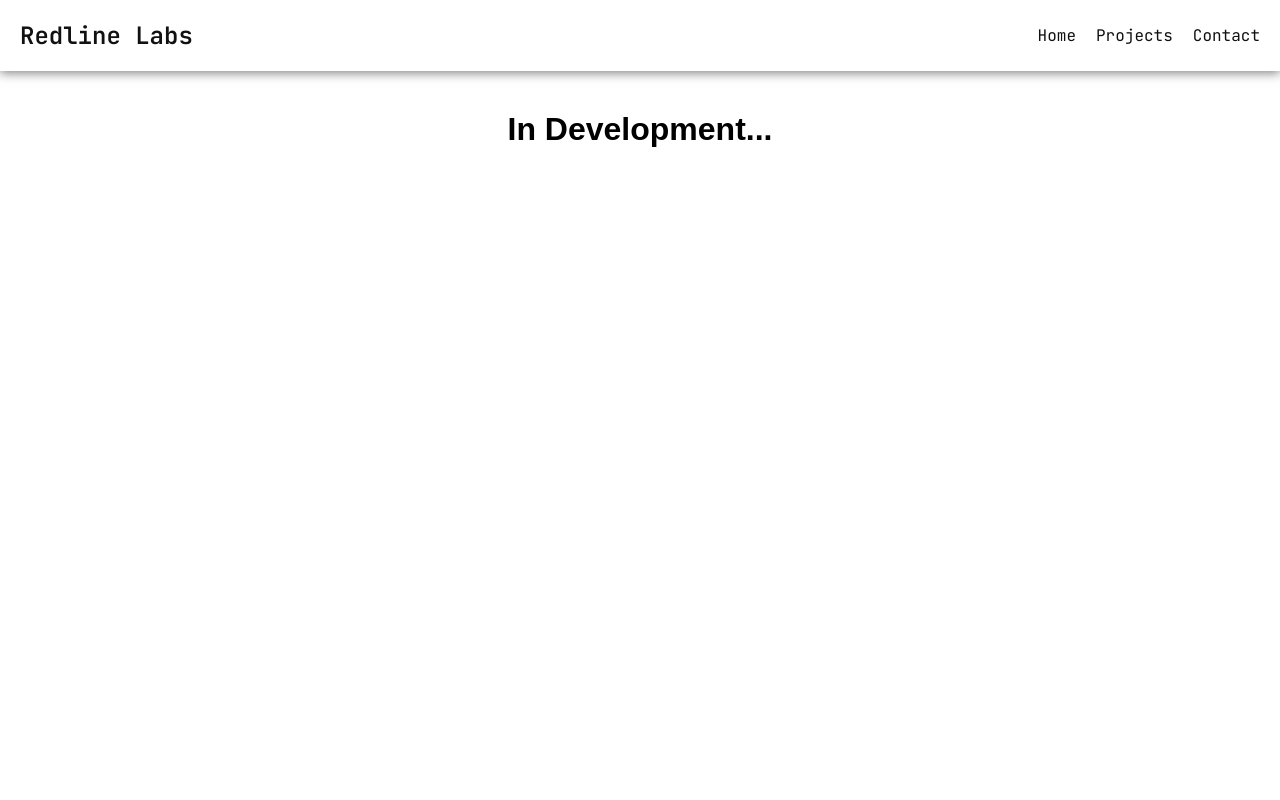
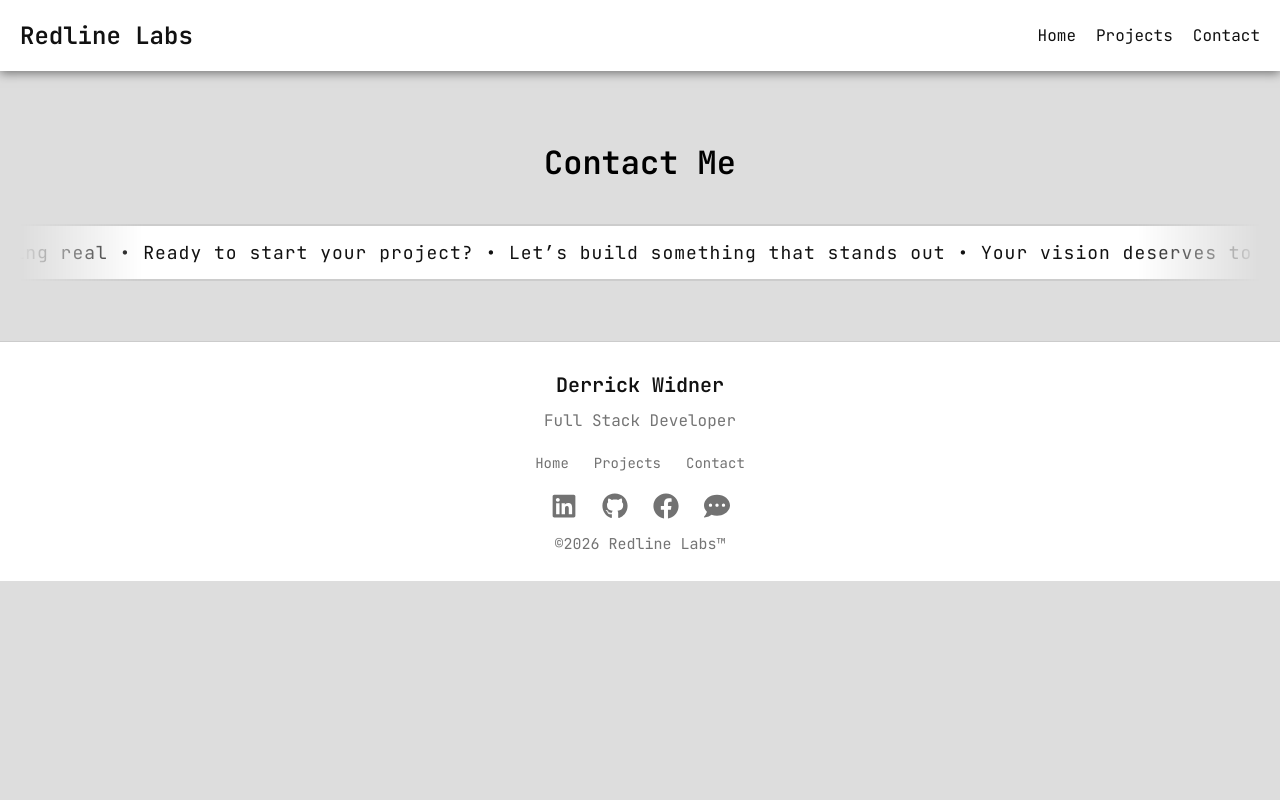
Before and after one commit to widner0623/fullstack-portfolio, a React (Vite) app in the folder client/: page /contact in a window 1280 px wide. Shown: the top 800 px of the page. Built offline with nearby package versions, Linux system fonts and the light colour scheme.

Commit message:
made a marque track for contact page giving users a little bit of info to inspire them to contact me

```diff
--- a/client/src/index.css
+++ b/client/src/index.css
@@ -8,7 +8,7 @@
 /* GLOBAL STYLES */
 body {
   font-family: 'JetBrains Mono', monospace;
-  background-color: #0f0f0f;
+  background-color: #dddddd;
   color: white;
   overflow-x: hidden;
   overflow-y: auto;
--- a/client/src/pages/Contact.jsx
+++ b/client/src/pages/Contact.jsx
@@ -3,7 +3,24 @@ import "../styles/contact.css";
 function Contact() {
     return (
         <div className="contact">
-            <h1>In Development...</h1>
+            <h1>Contact Me</h1>
+
+            <div className="marquee">
+                <div className="marquee-track">
+                    <span>
+                        Let’s turn your idea into something real • Ready to start your project? • Let’s build something that stands out • Your vision deserves to be built • Let’s get to work •
+                    </span>
+                    <span>
+                        Need a website that actually works for your business? • Built for performance, speed, and results • Clean design that converts visitors into customers • Let’s solve real problems •
+                    </span>
+                   <span>
+                        Let’s turn your idea into something real • Ready to start your project? • Let’s build something that stands out • Your vision deserves to be built • Let’s get to work •
+                    </span>
+                    <span>
+                        Need a website that actually works for your business? • Built for performance, speed, and results • Clean design that converts visitors into customers • Let’s solve real problems •
+                    </span>
+                </div>
+            </div>
         </div>
     );
 }
--- a/client/src/styles/contact.css
+++ b/client/src/styles/contact.css
@@ -1,11 +1,45 @@
 .contact {
+    padding: 60px 20px;
     text-align: center;
-    background-color: #fff;
-    color: black;
-    min-height: 100vh;
-    font-family: Arial, Helvetica, sans-serif;
+    color: #000;
 }
-.contact h1 {
-    padding: 40px 10px;
-    margin: 0 50px;
+.marquee {
+    margin-top: 40px;
+    width: 100%;
+    overflow: hidden;
+    white-space: nowrap;
+    border-top: 2px solid #ccc;
+    border-bottom: 2px solid #ccc;
+    padding: 15px 0;
+    background: #fff;
+    color: #111;
+    mask-image: linear-gradient(to right, transparent, white 10%, white 90%, transparent);
 }
+@media (hover: hover){
+    .marquee:hover .marquee-track{
+        animation-play-state: paused;
+        cursor: default;
+    }
+}
+@media (hover: none) {
+    .marquee:hover .marquee-track{
+        animation-play-state: running;
+    }
+}
+.marquee-track {
+    display: inline-flex;
+    animation: scroll 60s linear infinite;
+}
+.marquee-track span {
+    font-size: 18px;
+    padding-right: 50px;
+    letter-spacing: 1px;
+}
+@keyframes scroll {
+    from {
+        transform: translateX(0);
+    }
+    to {
+        transform: translateX(-50%);
+    }
+}
```
